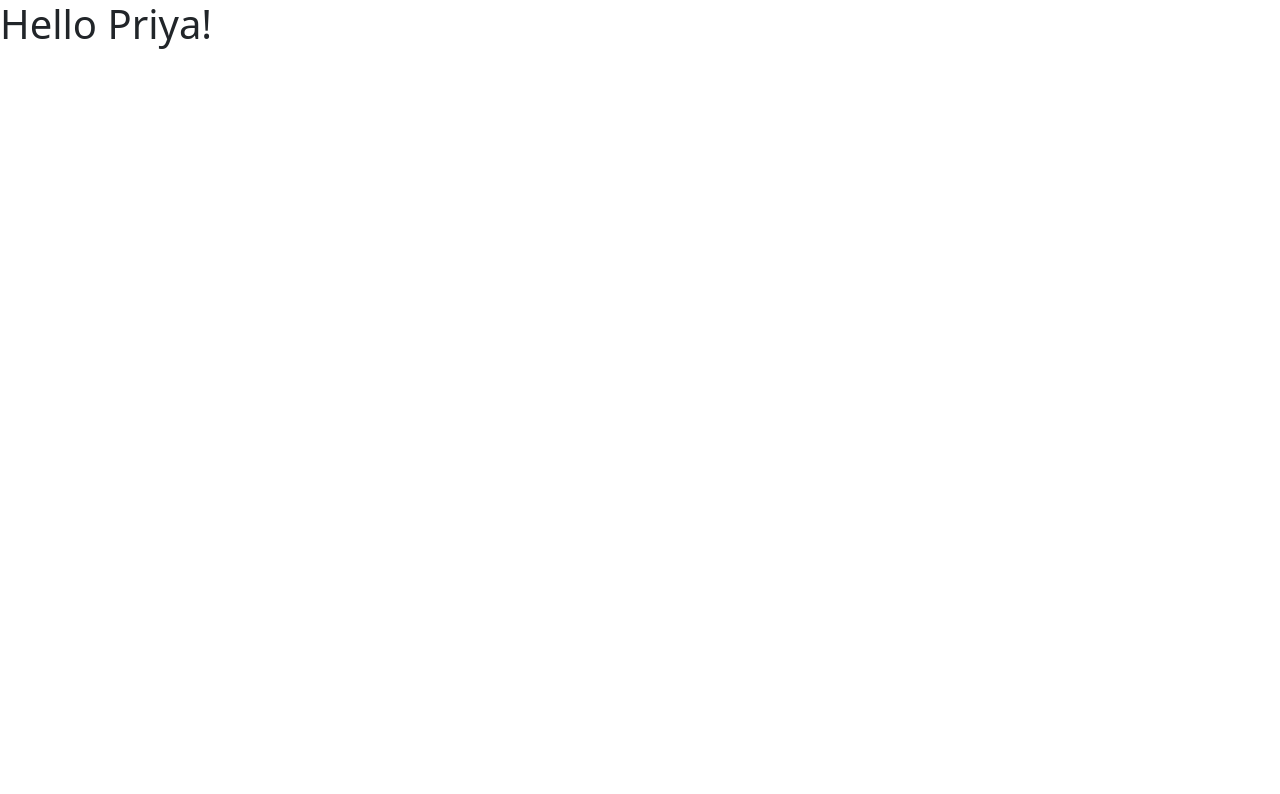
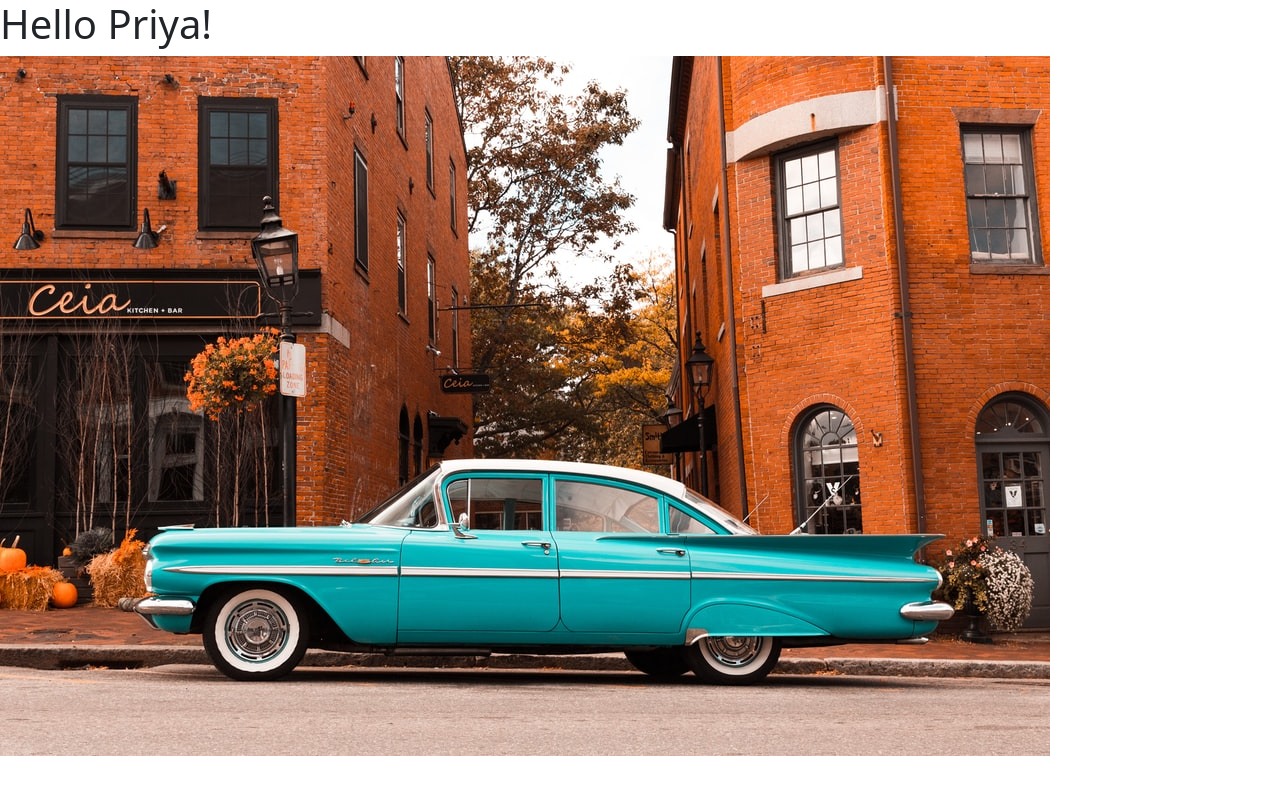
Before and after one commit to jkpriya/priyaWebAssesment, a plain HTML site: page index.html in a window 1280 px wide. Drawn offline with nearby package versions, Linux system fonts and the light colour scheme.

Commit message:
Check Images Folder

```diff
--- a/index.html
+++ b/index.html
@@ -12,6 +12,7 @@
   </head>
   <body>
     <h1>Hello Priya!</h1>
+    <img src="./images/img1.jfif" alt="vintage car img"/>
 
     <!-- Optional JavaScript; choose one of the two! -->
 
```
Also changed, not shown: images/img1.jfif (added).
